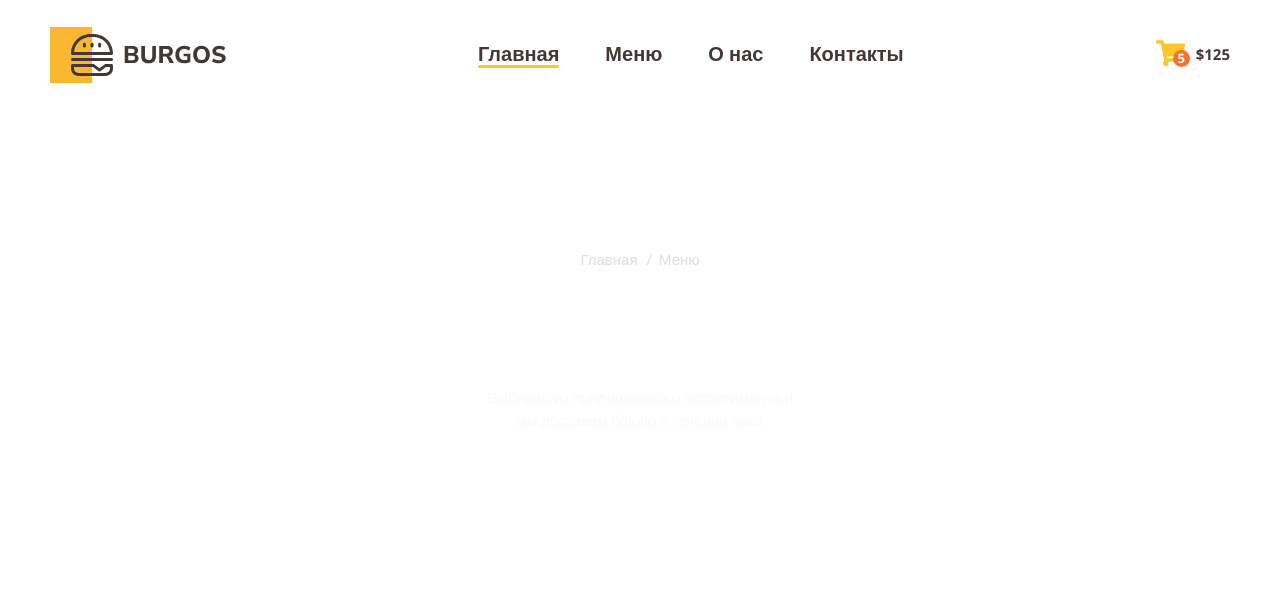
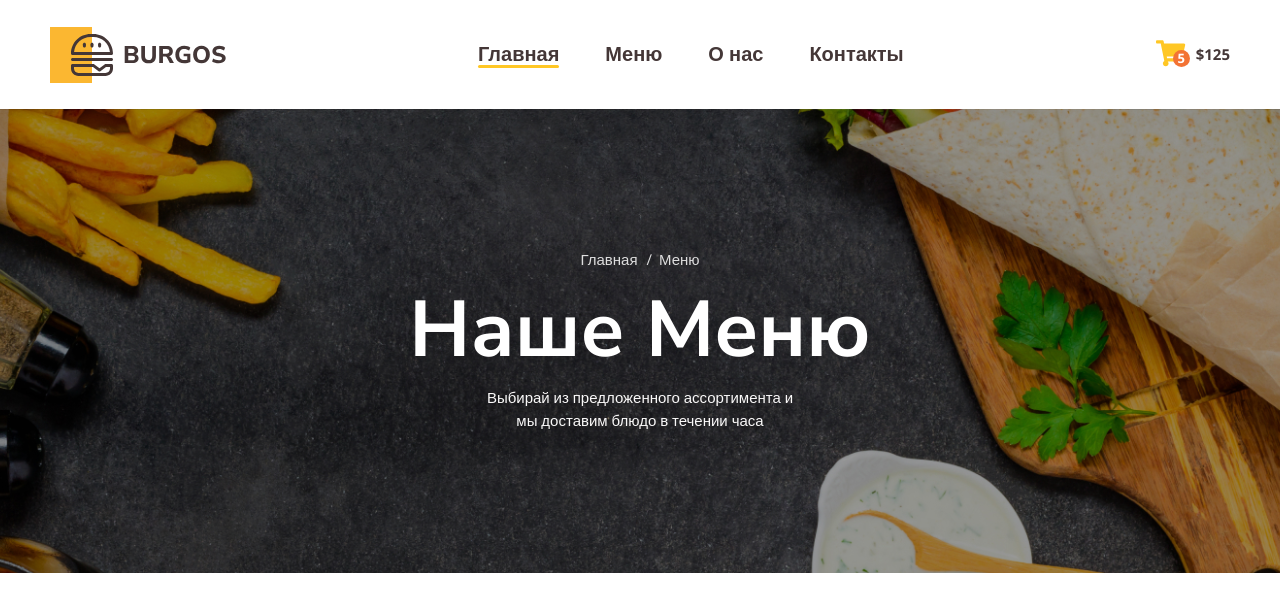
Before and after one commit to szop192/Module01-Burger, a plain HTML site: page index.html in a window 1280 px wide. Drawn offline with nearby package versions, Linux system fonts and the light colour scheme; the site is published under a folder, as on GitHub Pages, so addresses that start at the root find nothing.

Commit message:
add styles

```diff
--- a/css/css.css
+++ b/css/css.css
@@ -94,7 +94,7 @@ body
 {
     text-align: center;
     color: white;
-    background-image: url(/img/bg.jpg.jpg);
+    background-image: url(../img/bg.jpg.jpg);
     background-size: cover;
     background-position: center center;
     padding: 142px 0px;
```
